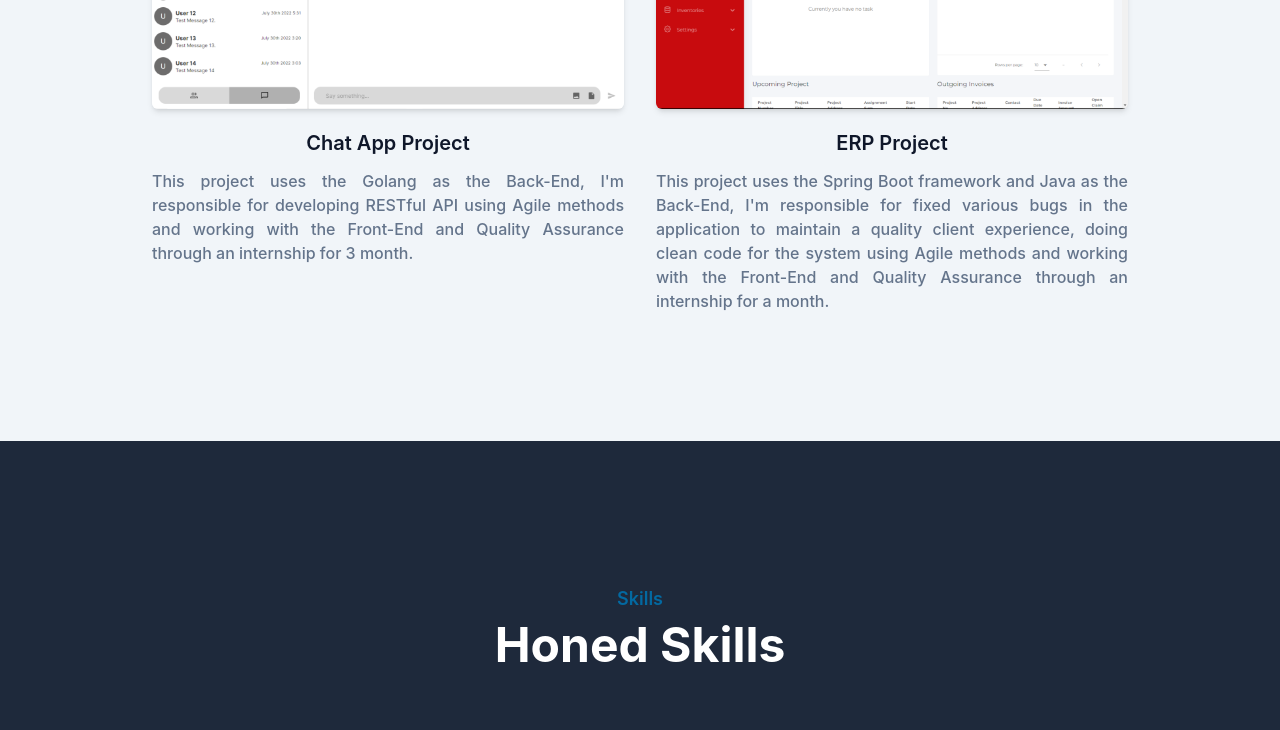
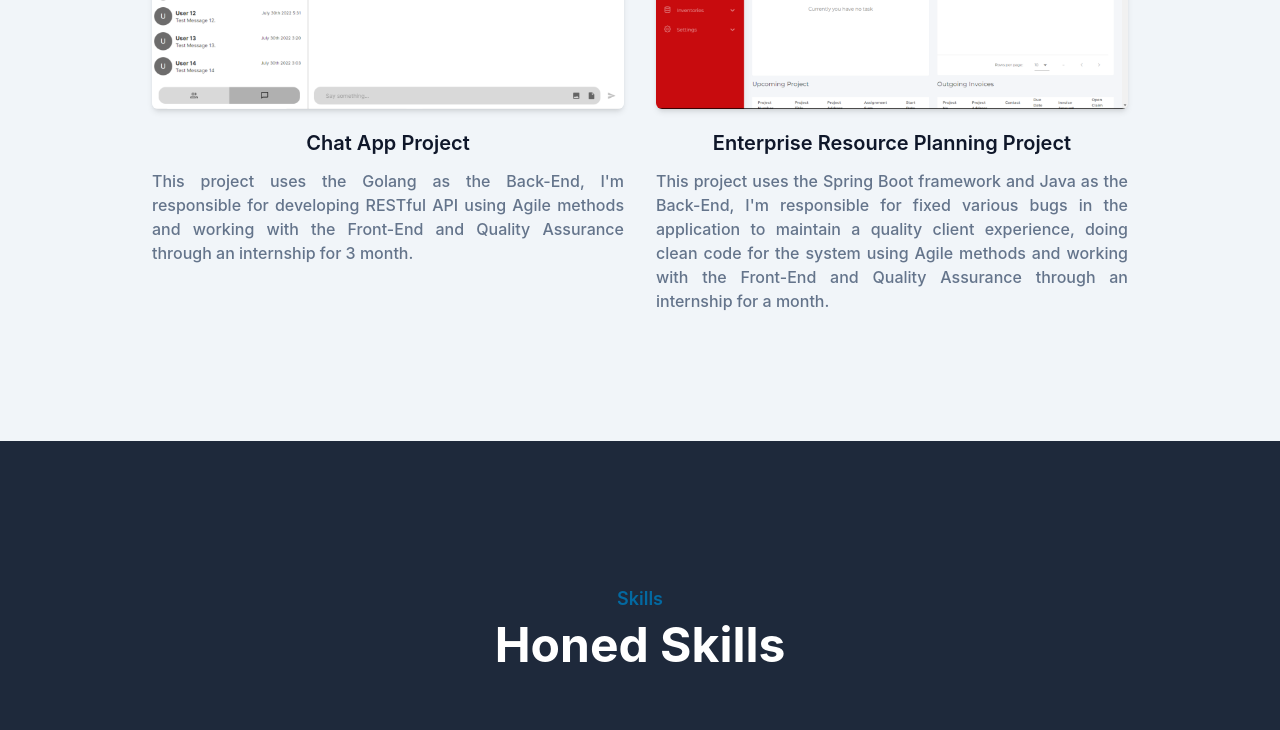
Before and after one commit to angkswrsktii/portfolio-tailwind, a website: page index.html in a window 1280 px wide. Shown: the part 2000-2730 px from the top of the page. Drawn offline with Linux system fonts and the light colour scheme.

Commit message:
first commit

```diff
--- a/index.html
+++ b/index.html
@@ -411,7 +411,7 @@
             <h3
               class="mt-5 mb-3 text-center text-xl font-semibold text-dark dark:text-white"
             >
-              ERP Project
+              Enterprise Resource Planning Project
             </h3>
             <p class="text-justify text-base font-medium text-secondary">
               This project uses the Spring Boot framework and Java as the
```
